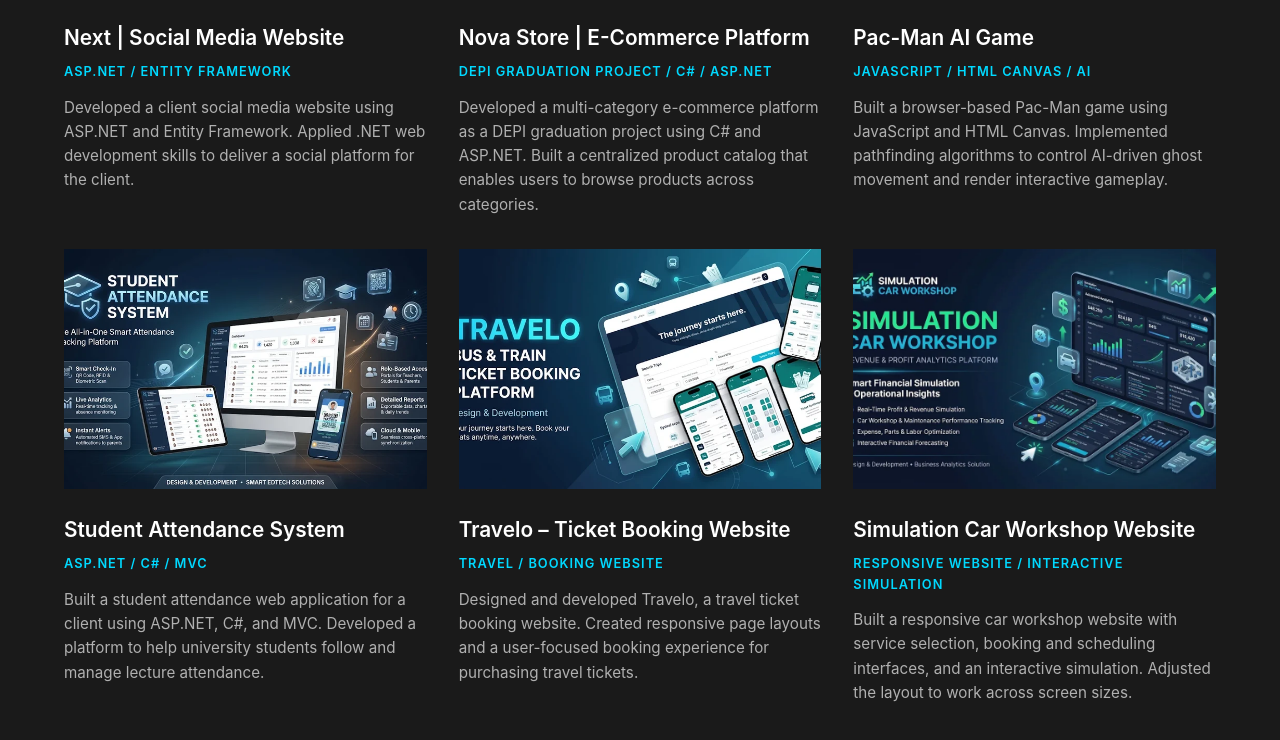
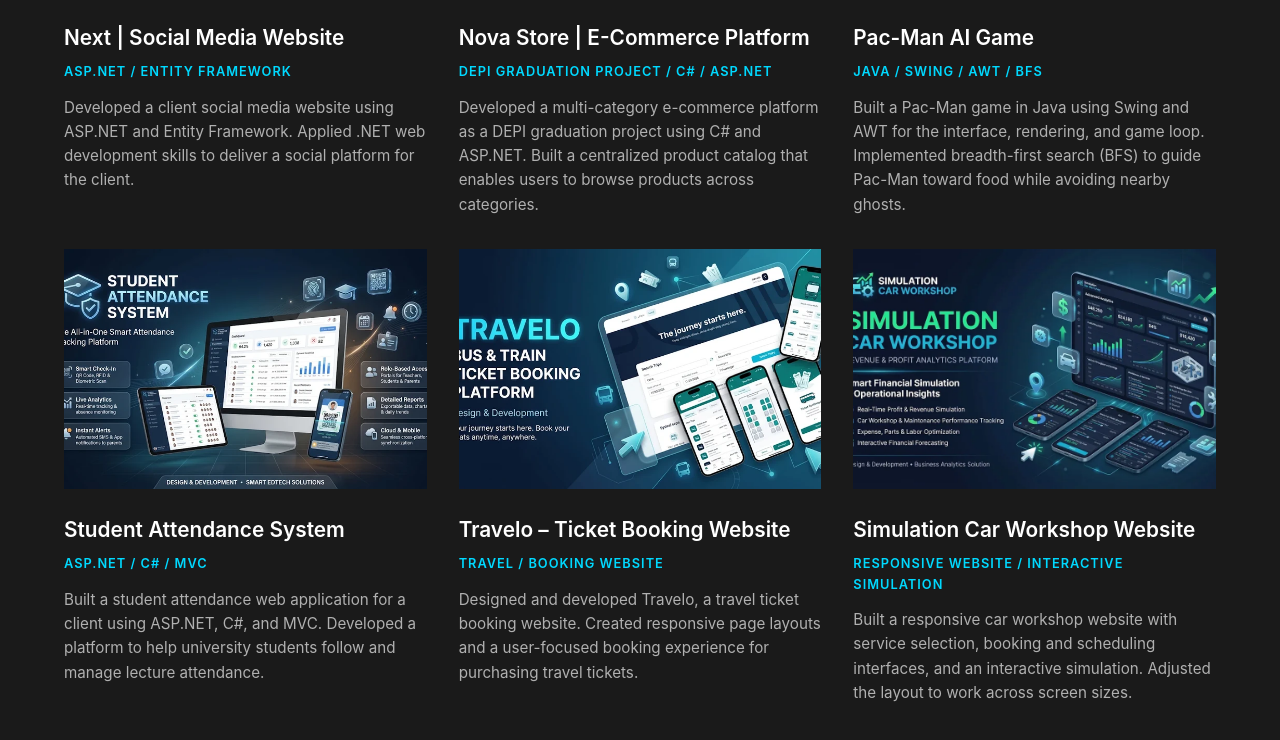
Before and after one commit to mohammedelkhawaga098-dot/My-portfolio, a plain HTML site: page index.html in a window 1280 px wide. Shown: the part 1255-1995 px from the top of the page. Drawn offline with Linux system fonts and the light colour scheme.

Commit message:
Correct Pac-Man project technology details

```diff
--- a/index.html
+++ b/index.html
@@ -86,8 +86,8 @@
                     <div class="project-image"><img src="images/pacman-ai.webp" alt="Pac-Man AI Game project preview" loading="lazy"></div>
                     <div class="project-info">
                         <h3>Pac-Man AI Game</h3>
-                        <p class="project-tag">JavaScript / HTML Canvas / AI</p>
-                        <p class="project-desc">Built a browser-based Pac-Man game using JavaScript and HTML Canvas. Implemented pathfinding algorithms to control AI-driven ghost movement and render interactive gameplay.</p>
+                        <p class="project-tag">Java / Swing / AWT / BFS</p>
+                        <p class="project-desc">Built a Pac-Man game in Java using Swing and AWT for the interface, rendering, and game loop. Implemented breadth-first search (BFS) to guide Pac-Man toward food while avoiding nearby ghosts.</p>
 
                     </div>
                 </article>
```
